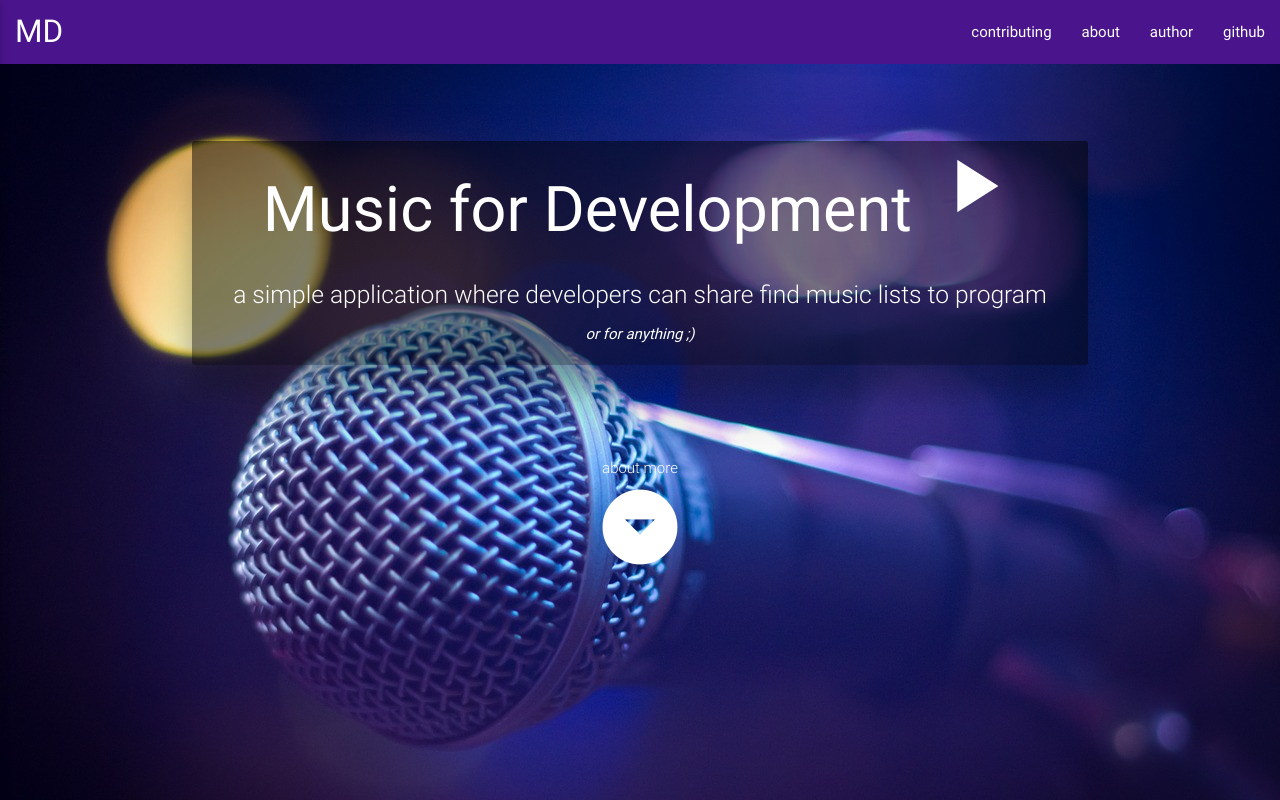
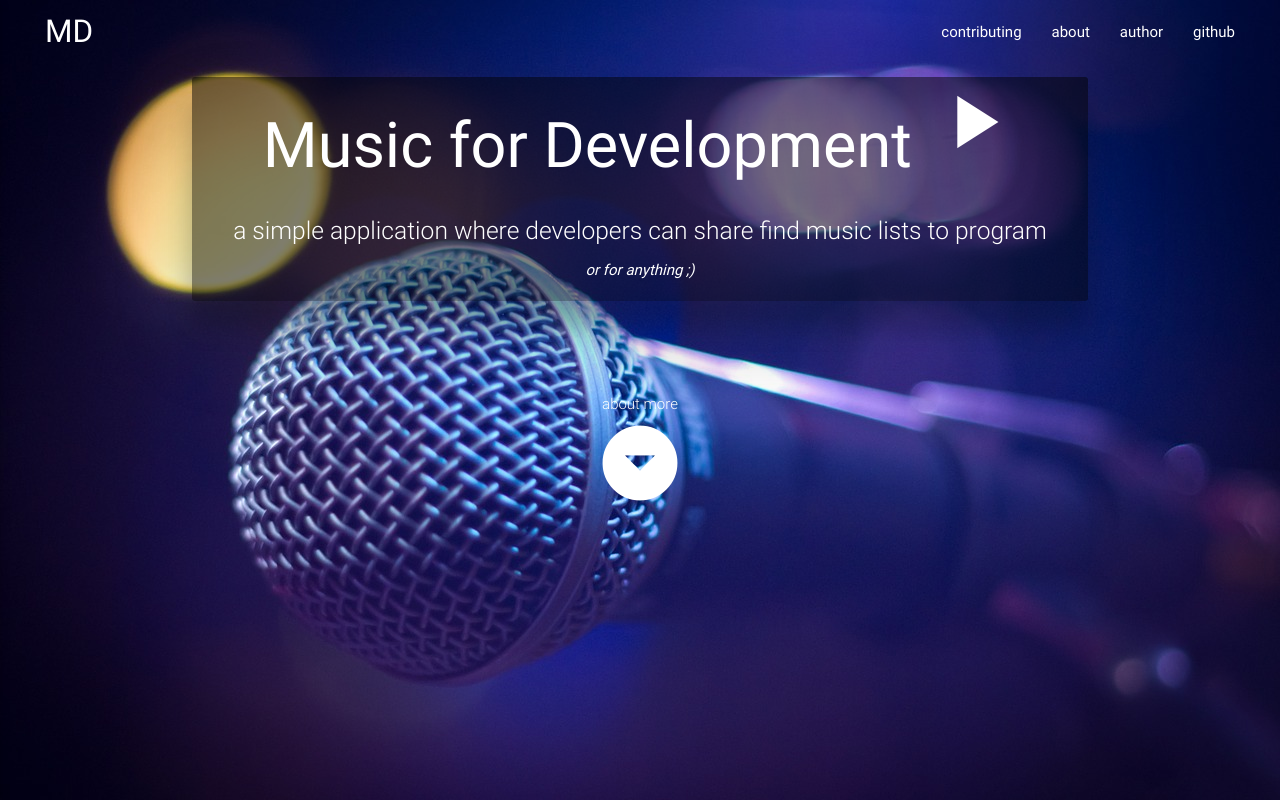
Before and after one commit to hugocarreira/music-for-development, a plain HTML site: page index.html in a window 1280 px wide. Shown: the top 800 px of the page. Drawn offline with nearby package versions, Linux system fonts and the light colour scheme.

Commit message:
nav bg none

```diff
--- a/css/style.css
+++ b/css/style.css
@@ -1,6 +1,15 @@
 * {
   margin: 0;
   padding: 0;
+}
+nav {
+    -webkit-box-shadow: none;
+    box-shadow: none;
+    background: none;
+    position: absolute;
+    top: 0;
+    width: 100%;
+    height: 50px
 }
 section {
     display: table;
@@ -36,3 +45,6 @@ section {
 .love-footer {
     color:red;
 }
+.container-wide {
+    padding: 0 2em;
+}
--- a/index.html
+++ b/index.html
@@ -13,9 +13,8 @@
 
     <body>
     <!-- Navbar Structure -->
-
-    <nav>
-        <div class="nav-wrapper">
+    <nav class="z-depth-0 main">
+        <div class="container-wide">
           <a href="#!" class="brand-logo">MD</a>
 
           <a href="#" data-activates="mobile-demo" class="button-collapse"><i class="material-icons">menu</i></a>
```
